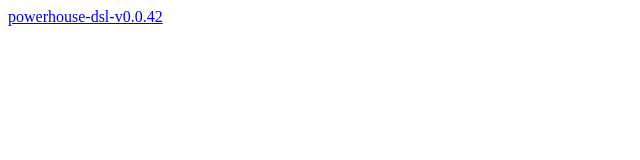
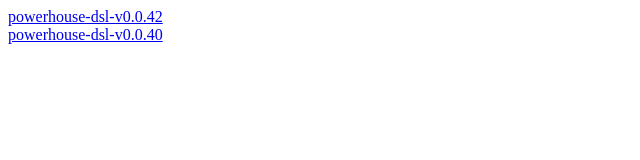
Before and after one commit to datability-io/datability-io.github.io, a plain HTML site: page pypi/powerhouse-dsl/index.html in a window 1280 px wide. Shown: the whole page, without its empty margins (0-640 px from the left). Drawn offline with Linux system fonts and the light colour scheme.

Commit message:
add version v0.0.40

```diff
--- a/pypi/powerhouse-dsl/index.html
+++ b/pypi/powerhouse-dsl/index.html
@@ -6,5 +6,6 @@
   </head>
   <body>
     <a href="git+ssh://git@github.com/datability-io/powerhouse-dsl#egg=powerhouse-dsl-v0.0.42" data-requires-python="&gt;=3.8.12">powerhouse-dsl-v0.0.42</a><br/>
+    <a href="git+ssh://git@github.com/datability-io/powerhouse-dsl#egg=powerhouse-dsl-v0.0.40" data-requires-python="&gt;=3.8.12">powerhouse-dsl-v0.0.40</a><br/>
   </body>
 </html>
```
